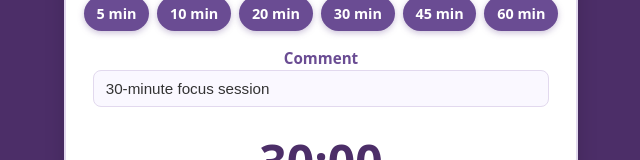
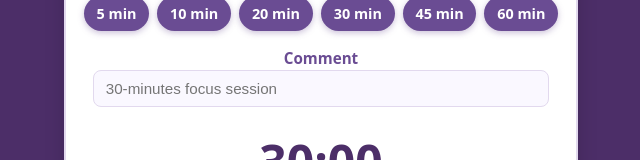
Before and after one commit to jpdarago/beeminder-timer, a React (Vite) app: page / in a window 1280 px wide. Shown: the part 427-587 px from the top of the page, without its empty margins (321-961 px from the left). Built offline with nearby package versions, Linux system fonts and the light colour scheme.

Commit message:
Use a placeholder comment

```diff
--- a/src/App.tsx
+++ b/src/App.tsx
@@ -47,7 +47,7 @@ const App: React.FC = () => {
   const [username, setUsername] = useState("");
   const [authToken, setAuthToken] = useState("");
   const [goalSlug, setGoalSlug] = useState("");
-  const [comment, setComment] = useState("30-minute focus session");
+  const [comment, setComment] = useState("");
 
   const [goals, setGoals] = useState<BeeminderGoal[]>([]);
   const [loadingGoals, setLoadingGoals] = useState(false);
@@ -155,10 +155,12 @@ const App: React.FC = () => {
           username
         )}/goals/${encodeURIComponent(goalSlug)}/datapoints.json`;
 
+        const actualComment = comment.trim() || `${selectedDuration / 60}-minutes focus session`;
+
         const params = new URLSearchParams({
           auth_token: authToken,
           value: (selectedDuration / 60).toString(),
-          comment,
+          comment: actualComment,
           timestamp: Math.floor(Date.now() / 1000).toString(),
         });
 
@@ -200,7 +202,7 @@ const App: React.FC = () => {
     };
 
     postToBeeminder();
-  }, [remaining, status, username, authToken, goalSlug, comment]);
+  }, [remaining, status, username, authToken, goalSlug, comment, selectedDuration]);
 
   const startTimer = () => {
     if (!username || !authToken || !goalSlug) {
@@ -378,6 +380,7 @@ const App: React.FC = () => {
           <input
             type="text"
             value={comment}
+            placeholder={`${selectedDuration / 60}-minutes focus session`}
             onChange={e => setComment(e.target.value)}
             disabled={running}
           />
```
